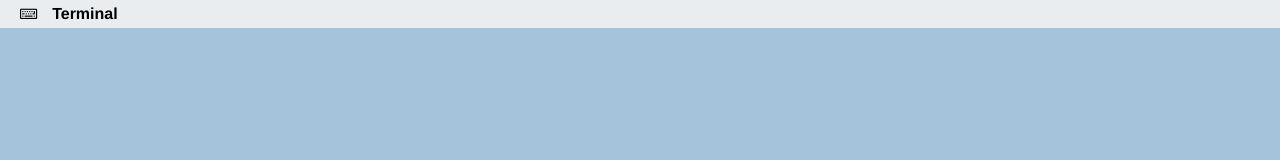
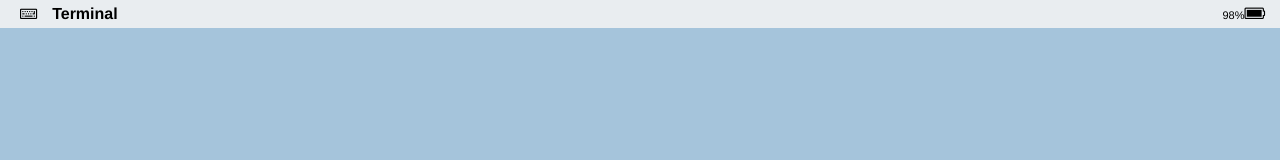
Before and after one commit to burkel24/home, an Angular app: page / in a window 1280 px wide. Shown: the top 160 px of the page. Built offline with nearby package versions, Linux system fonts and the light colour scheme.

Commit message:
Add battery to navbar

```diff
--- a/src/app/navbar-component/navbar-component.component.html
+++ b/src/app/navbar-component/navbar-component.component.html
@@ -1,9 +1,18 @@
-<div class="app-nav flex-row">
-  <div class="logo">
-    <i class="fa fa-keyboard-o"></i>
+<div class="app-nav flex-row justify-space-between align-items-center">
+  <div class="flex-row">
+    <div class="logo">
+      <i class="fa fa-keyboard-o"></i>
+    </div>
+
+    <div class="nav-item">
+      <strong>{{ title }}</strong>
+    </div>
   </div>
 
-  <div class="nav-item">
-    <strong>{{ title }}</strong>
+  <div class="flex-row">
+    <div>
+      <span class="battery-percent">{{ batteryPercent }}%</span>
+      <i class="fa" [ngClass]="batteryIconClass"></i>
+    </div>
   </div>
 </div>
--- a/src/app/navbar-component/navbar-component.component.scss
+++ b/src/app/navbar-component/navbar-component.component.scss
@@ -11,4 +11,12 @@
   .nav-item {
     margin: 0 10px;
   }
+
+  .battery-percent {
+    font-size: 11px;
+    line-height: 12px;
+    padding-top: 4px;
+    vertical-align: top;
+    display: inline-block;
+  }
 }
--- a/src/app/navbar-component/navbar-component.component.ts
+++ b/src/app/navbar-component/navbar-component.component.ts
@@ -1,5 +1,7 @@
 import { Component, OnInit } from '@angular/core';
 import { Router, NavigationEnd } from '@angular/router';
+
+const BATTERY_DECAY_INTERVAL_MS = 2500;
 
 @Component({
   selector: 'app-navbar',
@@ -8,6 +10,8 @@ import { Router, NavigationEnd } from '@angular/router';
 })
 export class NavbarComponentComponent implements OnInit {
   public title = '';
+  public batteryPercent = 100;
+
   private urlMap = {
     '/': 'Terminal'
   };
@@ -20,6 +24,28 @@ export class NavbarComponentComponent implements OnInit {
     this.Router.events
       .filter(evt => evt instanceof NavigationEnd)
       .subscribe(() => this.title = this.urlMap[this.Router.url]);
+
+    const intervalId = setInterval(() => {
+      if (this.batteryPercent <= 1) {
+        clearInterval(intervalId);
+        return;
+      }
+
+      this.batteryPercent--;
+    }, BATTERY_DECAY_INTERVAL_MS);
   }
 
+  get batteryIconClass() {
+    if (this.batteryPercent < 10) {
+      return 'fa-battery-0';
+    } else if (this.batteryPercent < 35) {
+      return 'fa-battery-1';
+    } else if (this.batteryPercent < 55) {
+      return 'fa-battery-2';
+    } else if (this.batteryPercent < 85) {
+      return 'fa-battery-3';
+    }
+
+    return 'fa-battery';
+  }
 }
--- a/src/styles/flex.scss
+++ b/src/styles/flex.scss
@@ -12,6 +12,10 @@
   justify-content: space-between;
 }
 
+.align-items-center {
+  align-items: center;
+}
+
 .grow-1 {
   flex-grow: 1;
 }
```
